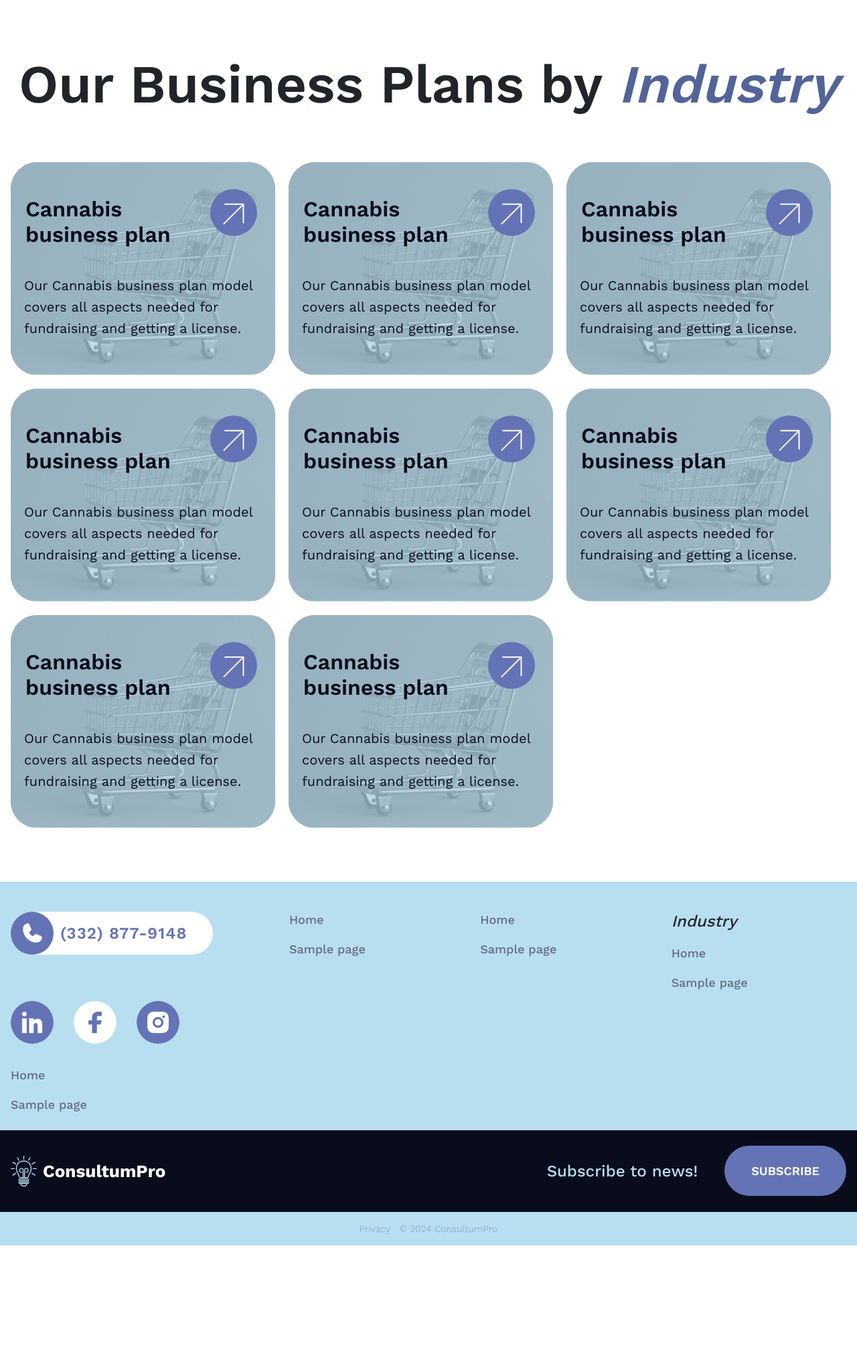
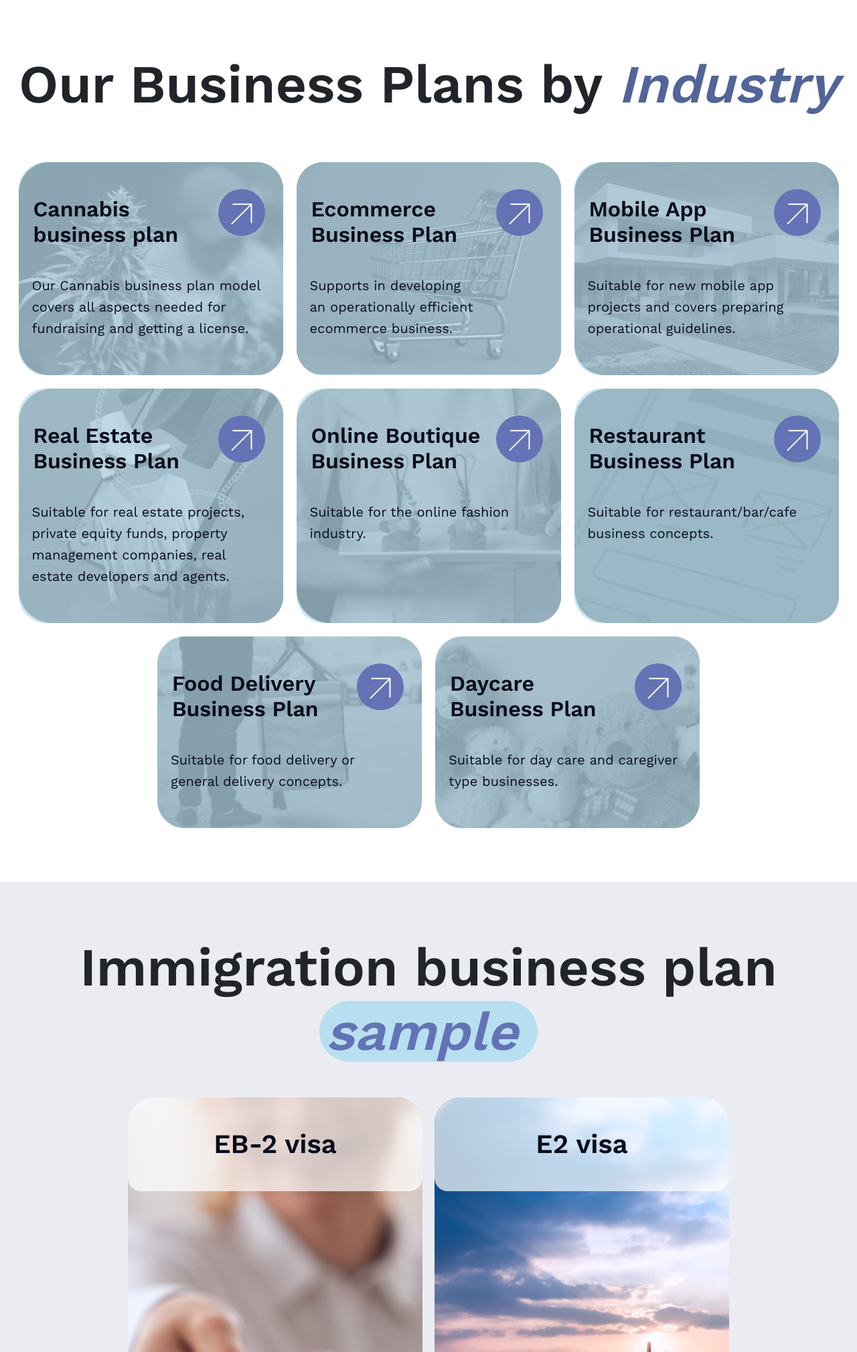
Before and after one commit to Olegborodko/consultum_pro, a WordPress theme: template themes/consultum/template-home.php in a window 1280 px wide; the page is wider, and only the part inside the window is pictured. Shown: the part 2797-4815 px from the top of that part at 67% size. Before the commit the page ends 4656 px from the top of that part, so only its background shows below. Run offline with PHP 8.4 and a stand-in for WordPress, Linux system fonts and the light colour scheme; the site name, menu and one post (Sample post) are stand-ins, and other content is empty; some libraries are stand-ins or nearby versions; some web fonts are replaced.

Commit message:
add immigration business block

```diff
--- a/themes/consultum/assets/sass/_general.scss
+++ b/themes/consultum/assets/sass/_general.scss
@@ -9,3 +9,35 @@ div.custom-containder {
   padding: 0 16px;
   margin: 0 auto;
 }
+
+.g-arrow-right-top {
+  background-image: url("./assets/img/industry_arrow_top.svg");
+  background-repeat: no-repeat;
+  min-width: 70px;
+  height: 70px;
+}
+
+.g-arrow-left-top {
+  background-image: url("./assets/img/industry_arrow_top.svg");
+  background-repeat: no-repeat;
+  transform: scale(-1, 1);
+  min-width: 70px;
+  height: 70px;
+}
+
+.g-arrow-right-top-hover{
+  &:hover {
+    .g-arrow-right-top{
+      background-image: url("./assets/img/industry_arrow_bottom.svg");
+    }
+  }
+}
+
+.g-arrow-left-top-hover{
+  &:hover {
+    .g-arrow-left-top{
+      background-image: url("./assets/img/industry_arrow_bottom.svg");
+      transform: scale(-1, 1);
+    }
+  }
+}
--- /dev/null
+++ b/themes/consultum/assets/sass/_immigration_business.scss
@@ -0,0 +1,145 @@
+section.immigration-busines {
+  padding: 80px 16px 5px;
+  background-color: #EBECF2;
+
+  .g-arrow-left-top {
+    position: absolute;
+    bottom: 30px;
+    left: 30px;
+  }
+
+  h2 {
+    font-family: Work Sans;
+    font-size: 80px;
+    font-weight: 600;
+    line-height: 120%;
+    letter-spacing: 0%;
+    text-align: center;
+    max-width: 996px;
+    margin: 0 auto;
+
+    span {
+      background-color: #B8DFF0;
+      border-radius: 50px;
+      color: #6373b5;
+      font-style: italic;
+      display: inline-block;
+      padding: 0 30px 0 10px;
+      line-height: 91px;
+    }
+  }
+
+  .immigration-block {
+    display: flex;
+    justify-content: center;
+    gap: 18px;
+    align-items: end;
+    position: relative;
+    top: -85px;
+    flex-wrap: wrap;
+  }
+
+  .i-box {
+    color: #080C1B;
+    font-family: Work Sans;
+    font-size: 40px;
+    font-weight: 600;
+    line-height: 120%;
+    letter-spacing: 0%;
+    text-align: center;
+    cursor: pointer;
+    text-decoration: none;
+    position: relative;
+
+    width: 534px;
+    height: 728px;
+
+    background-repeat: no-repeat;
+    background-size: cover;
+
+    border-radius: 40px;
+
+    &:first-child {
+      background-image: url("./assets/img/immigration1.png");
+    }
+
+    &:nth-child(2) {
+      background-image: url("./assets/img/immigration2.png");
+    }
+
+    &:nth-child(3) {
+      background-image: url("./assets/img/immigration3.png");
+    }
+
+    &:hover {
+      -webkit-box-shadow: 0px 0px 17px 0px rgba(0, 0, 0, 0.4);
+      -moz-box-shadow: 0px 0px 17px 0px rgba(0, 0, 0, 0.4);
+      box-shadow: 0px 0px 17px 0px rgba(0, 0, 0, 0.4);
+    }
+
+    .title {
+      position: relative;
+      backdrop-filter: blur(5px);
+      border-radius: 40px 40px 20px 20px;
+
+      &:before {
+        content: " ";
+        display: block;
+        position: absolute;
+        left: 0;
+        top: 0;
+        width: 100%;
+        height: 100%;
+        opacity: 0.7;
+        background-color: #ffffff;
+        border-radius: 40px 40px 20px 20px;
+      }
+
+      div {
+        position: relative;
+      }
+
+      padding: 46px 16px;
+    }
+  }
+
+  .i-box-small {
+    height: 593px;
+  }
+
+  @media screen and (max-width: 1680px) {
+    .i-box {
+      width: 440px;
+    }
+
+    h2 {
+      max-width: 1130px;
+    }
+
+    .immigration-block {
+      top: -80px;
+    }
+  }
+
+  @media screen and (max-width: 1390px) {
+    h2 {
+      max-width: 100%;
+    }
+
+    .i-box-small {
+      height: 728px;
+    }
+
+    .immigration-block {
+      top: initial;
+      padding-top: 50px;
+      padding-bottom: 80px;
+    }
+  }
+
+  @media screen and (max-width: 560px) {
+    h2 {
+      font-size: 50px;
+    }
+  }
+}
--- a/themes/consultum/assets/sass/_industry_plans.scss
+++ b/themes/consultum/assets/sass/_industry_plans.scss
@@ -4,6 +4,7 @@ section.industry-plans {
     flex-wrap: wrap;
     gap: 20px;
     padding-bottom: 80px;
+    justify-content: center;
   }
 
   h2 {
--- a/themes/consultum/assets/sass/main.scss
+++ b/themes/consultum/assets/sass/main.scss
@@ -21,6 +21,7 @@ Tags: custom-background, custom-logo, custom-menu, featured-images, threaded-com
 @import "five";
 @import "business_plans";
 @import "industry_plans";
+@import "immigration_business";
 
 @import "../../elements/consultum_logo/index";
 @import "../../elements/social/index";
--- a/themes/consultum/style.css
+++ b/themes/consultum/style.css
@@ -26,6 +26,30 @@ div.custom-containder {
   max-width: 1672px;
   padding: 0 16px;
   margin: 0 auto;
+}
+
+.g-arrow-right-top {
+  background-image: url("./assets/img/industry_arrow_top.svg");
+  background-repeat: no-repeat;
+  min-width: 70px;
+  height: 70px;
+}
+
+.g-arrow-left-top {
+  background-image: url("./assets/img/industry_arrow_top.svg");
+  background-repeat: no-repeat;
+  transform: scale(-1, 1);
+  min-width: 70px;
+  height: 70px;
+}
+
+.g-arrow-right-top-hover:hover .g-arrow-right-top {
+  background-image: url("./assets/img/industry_arrow_bottom.svg");
+}
+
+.g-arrow-left-top-hover:hover .g-arrow-left-top {
+  background-image: url("./assets/img/industry_arrow_bottom.svg");
+  transform: scale(-1, 1);
 }
 
 #masthead section.menu {
@@ -376,6 +400,7 @@ section.industry-plans .industry-plans-block {
   flex-wrap: wrap;
   gap: 20px;
   padding-bottom: 80px;
+  justify-content: center;
 }
 section.industry-plans h2 {
   padding: 80px 0 60px;
@@ -389,6 +414,128 @@ section.industry-plans h2 {
 section.industry-plans h2 span {
   color: #526498;
   font-style: italic;
+}
+
+section.immigration-busines {
+  padding: 80px 16px 5px;
+  background-color: #EBECF2;
+}
+section.immigration-busines .g-arrow-left-top {
+  position: absolute;
+  bottom: 30px;
+  left: 30px;
+}
+section.immigration-busines h2 {
+  font-family: Work Sans;
+  font-size: 80px;
+  font-weight: 600;
+  line-height: 120%;
+  letter-spacing: 0%;
+  text-align: center;
+  max-width: 996px;
+  margin: 0 auto;
+}
+section.immigration-busines h2 span {
+  background-color: #B8DFF0;
+  border-radius: 50px;
+  color: #6373b5;
+  font-style: italic;
+  display: inline-block;
+  padding: 0 30px 0 10px;
+  line-height: 91px;
+}
+section.immigration-busines .immigration-block {
+  display: flex;
+  justify-content: center;
+  gap: 18px;
+  align-items: end;
+  position: relative;
+  top: -85px;
+  flex-wrap: wrap;
+}
+section.immigration-busines .i-box {
+  color: #080C1B;
+  font-family: Work Sans;
+  font-size: 40px;
+  font-weight: 600;
+  line-height: 120%;
+  letter-spacing: 0%;
+  text-align: center;
+  cursor: pointer;
+  text-decoration: none;
+  position: relative;
+  width: 534px;
+  height: 728px;
+  background-repeat: no-repeat;
+  background-size: cover;
+  border-radius: 40px;
+}
+section.immigration-busines .i-box:first-child {
+  background-image: url("./assets/img/immigration1.png");
+}
+section.immigration-busines .i-box:nth-child(2) {
+  background-image: url("./assets/img/immigration2.png");
+}
+section.immigration-busines .i-box:nth-child(3) {
+  background-image: url("./assets/img/immigration3.png");
+}
+section.immigration-busines .i-box:hover {
+  -webkit-box-shadow: 0px 0px 17px 0px rgba(0, 0, 0, 0.4);
+  -moz-box-shadow: 0px 0px 17px 0px rgba(0, 0, 0, 0.4);
+  box-shadow: 0px 0px 17px 0px rgba(0, 0, 0, 0.4);
+}
+section.immigration-busines .i-box .title {
+  position: relative;
+  backdrop-filter: blur(5px);
+  border-radius: 40px 40px 20px 20px;
+  padding: 46px 16px;
+}
+section.immigration-busines .i-box .title:before {
+  content: " ";
+  display: block;
+  position: absolute;
+  left: 0;
+  top: 0;
+  width: 100%;
+  height: 100%;
+  opacity: 0.7;
+  background-color: #ffffff;
+  border-radius: 40px 40px 20px 20px;
+}
+section.immigration-busines .i-box .title div {
+  position: relative;
+}
+section.immigration-busines .i-box-small {
+  height: 593px;
+}
+@media screen and (max-width: 1680px) {
+  section.immigration-busines .i-box {
+    width: 440px;
+  }
+  section.immigration-busines h2 {
+    max-width: 1130px;
+  }
+  section.immigration-busines .immigration-block {
+    top: -80px;
+  }
+}
+@media screen and (max-width: 1390px) {
+  section.immigration-busines h2 {
+    max-width: 100%;
+  }
+  section.immigration-busines .i-box-small {
+    height: 728px;
+  }
+  section.immigration-busines .immigration-block {
+    top: initial;
+    padding-top: 50px;
+    padding-bottom: 80px;
+  }
+}
+@media screen and (max-width: 560px) {
+  section.immigration-busines h2 {
+    font-size: 50px;
+  }
 }
 
 .el-consultum-logo {
--- a/themes/consultum/template-home.php
+++ b/themes/consultum/template-home.php
@@ -110,59 +110,90 @@ $img_src = get_template_directory_uri() . "/assets/img/";
         "Cannabis business plan",
         "Our Cannabis business plan model covers all aspects needed for fundraising and getting a license.",
         "#",
-        "image_industry.png"
+        "image_industry1.png"
       );
       ?>
       <?php el_industry_box(
-        "Cannabis business plan",
-        "Our Cannabis business plan model covers all aspects needed for fundraising and getting a license.",
+        "Ecommerce Business Plan",
+        "Supports in developing an operationally efficient ecommerce business.",
         "#",
-        "image_industry.png"
+        "image_industry2.png"
       );
       ?>
       <?php el_industry_box(
-        "Cannabis business plan",
-        "Our Cannabis business plan model covers all aspects needed for fundraising and getting a license.",
+        "Mobile App Business Plan",
+        "Suitable for new mobile app projects and covers preparing operational guidelines.",
         "#",
-        "image_industry.png"
+        "image_industry3.png"
       );
       ?>
       <?php el_industry_box(
-        "Cannabis business plan",
-        "Our Cannabis business plan model covers all aspects needed for fundraising and getting a license.",
+        "Real Estate Business Plan",
+        "Suitable for real estate projects, private equity funds, property management companies, real estate developers and agents.",
         "#",
-        "image_industry.png"
+        "image_industry4.png"
       );
       ?>
       <?php el_industry_box(
-        "Cannabis business plan",
-        "Our Cannabis business plan model covers all aspects needed for fundraising and getting a license.",
+        "Online Boutique Business Plan",
+        "Suitable for the online fashion industry.",
         "#",
-        "image_industry.png"
+        "image_industry5.png"
       );
       ?>
       <?php el_industry_box(
-        "Cannabis business plan",
-        "Our Cannabis business plan model covers all aspects needed for fundraising and getting a license.",
+        "Restaurant Business Plan",
+        "Suitable for restaurant/bar/cafe business concepts.",
         "#",
-        "image_industry.png"
+        "image_industry6.png"
       );
       ?>
       <?php el_industry_box(
-        "Cannabis business plan",
-        "Our Cannabis business plan model covers all aspects needed for fundraising and getting a license.",
+        "Food Delivery Business Plan",
+        "Suitable for food delivery or general delivery concepts.",
         "#",
-        "image_industry.png"
+        "image_industry7.png"
       );
       ?>
       <?php el_industry_box(
-        "Cannabis business plan",
-        "Our Cannabis business plan model covers all aspects needed for fundraising and getting a license.",
+        "Daycare Business Plan",
+        "Suitable for day care and caregiver type businesses.",
         "#",
-        "image_industry.png"
+        "image_industry8.png"
       );
       ?>
     </div>
+  </div>
+</section>
+<section class="immigration-busines">
+  <h2>
+    <div>Immigration business plan <span>sample</span></div>
+  </h2>
+  <div class="immigration-block">
+    <a class="i-box g-arrow-left-top-hover">
+      <div class="g-arrow-left-top"></div>
+      <div class="title">
+        <div>
+          EB-2 visa
+        </div>
+      </div>
+    </a>
+    <a class="i-box i-box-small g-arrow-left-top-hover">
+    <div class="g-arrow-left-top"></div>
+      <div class="title">
+        <div>
+          E2 visa
+        </div>
+      </div>
+    </a>
+    <a class="i-box g-arrow-left-top-hover">
+    <div class="g-arrow-left-top"></div>
+      <div class="title">
+        <div>
+          E2 visa
+        </div>
+      </div>
+    </a>
   </div>
 </section>
 
```
Also changed, not shown: themes/consultum/assets/img/image_industry1.png (added), themes/consultum/assets/img/image_industry2.png (renamed from themes/consultum/assets/img/image_industry.png), themes/consultum/assets/img/image_industry3.png (added), themes/consultum/assets/img/image_industry4.png (added), themes/consultum/assets/img/image_industry5.png (added), themes/consultum/assets/img/image_industry6.png (added), themes/consultum/assets/img/image_industry7.png (added), themes/consultum/assets/img/image_industry8.png (added), themes/consultum/assets/img/immigration1.png (added), themes/consultum/assets/img/immigration2.png (added), themes/consultum/assets/img/immigration3.png (added).
